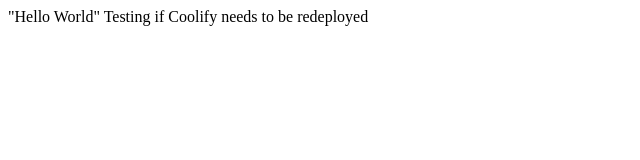
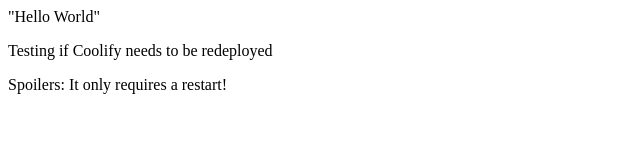
Before and after one commit to hollowknut/hollowknut.github.io, a plain HTML site: page index.html in a window 1280 px wide. Shown: the whole page, without its empty margins (0-640 px from the left). Drawn offline with Linux system fonts and the light colour scheme.

Commit message:
Update index.html

```diff
--- a/index.html
+++ b/index.html
@@ -1,2 +1,3 @@
-"Hello World"
-Testing if Coolify needs to be redeployed
+<p>"Hello World"</p>
+<p>Testing if Coolify needs to be redeployed</p>
+<p>Spoilers: It only requires a restart!</p>
```
